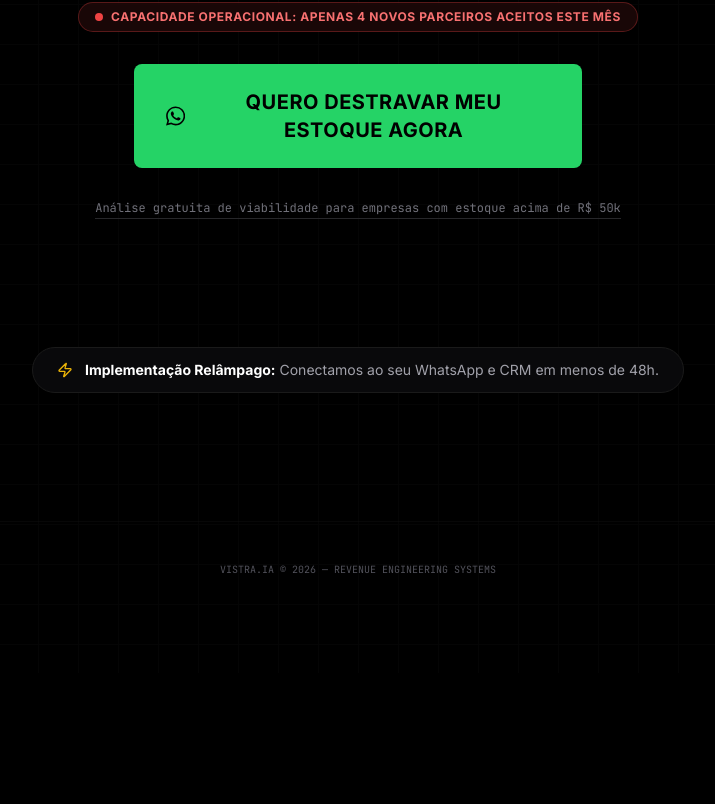
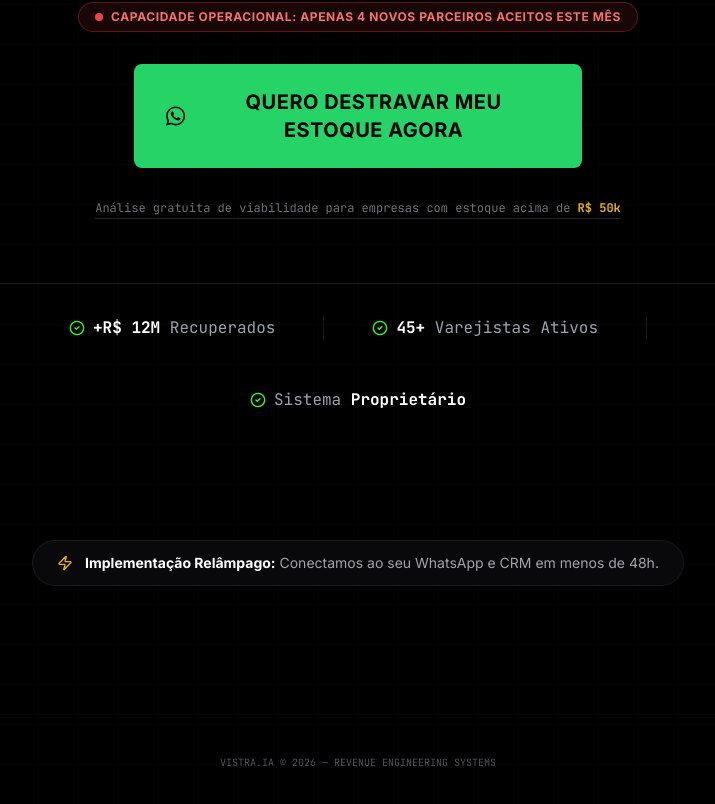
Before and after one commit to kelwintobias/vistra.ia, a React (Vite) app: page / in a window 1280 px wide. Shown: the part 1756-2560 px from the top of the page, without its empty margins (282-997 px from the left). Before the commit the page ends 2429 px from the top, so only its background shows below. Built offline with nearby package versions, Linux system fonts and the light colour scheme.

Commit message:
feat(cro): add authority banner and highlight R$ 50k filter

```diff
--- a/components/VistraLanding.tsx
+++ b/components/VistraLanding.tsx
@@ -159,7 +159,35 @@ export const VistraLanding: React.FC = () => {
           </button>
 
           <div className="flex flex-col items-center gap-1 text-center">
-            <span className="text-xs text-zinc-500 font-mono border-b border-zinc-800 pb-0.5">Análise gratuita de viabilidade para empresas com estoque acima de R$ 50k</span>
+            <span className="text-xs text-zinc-500 font-mono border-b border-zinc-800 pb-0.5">
+              Análise gratuita de viabilidade para empresas com estoque acima de <span className="text-yellow-500 font-bold">R$ 50k</span>
+            </span>
+          </div>
+
+          {/* Authority Banner - Social Proof */}
+          <div className="w-full max-w-3xl mt-8 pt-8 border-t border-white/10">
+            <div className="flex flex-wrap justify-center items-center gap-6 sm:gap-12 text-center">
+              <div className="flex items-center gap-2">
+                <CheckCircle2 size={16} className="text-vistra-neon shrink-0" />
+                <span className="text-sm sm:text-base font-mono text-gray-400">
+                  <strong className="text-white font-bold">+R$ 12M</strong> Recuperados
+                </span>
+              </div>
+              <div className="hidden sm:block w-px h-6 bg-white/10"></div>
+              <div className="flex items-center gap-2">
+                <CheckCircle2 size={16} className="text-vistra-neon shrink-0" />
+                <span className="text-sm sm:text-base font-mono text-gray-400">
+                  <strong className="text-white font-bold">45+</strong> Varejistas Ativos
+                </span>
+              </div>
+              <div className="hidden sm:block w-px h-6 bg-white/10"></div>
+              <div className="flex items-center gap-2">
+                <CheckCircle2 size={16} className="text-vistra-neon shrink-0" />
+                <span className="text-sm sm:text-base font-mono text-gray-400">
+                  Sistema <strong className="text-white font-bold">Proprietário</strong>
+                </span>
+              </div>
+            </div>
           </div>
         </section>
 
```
